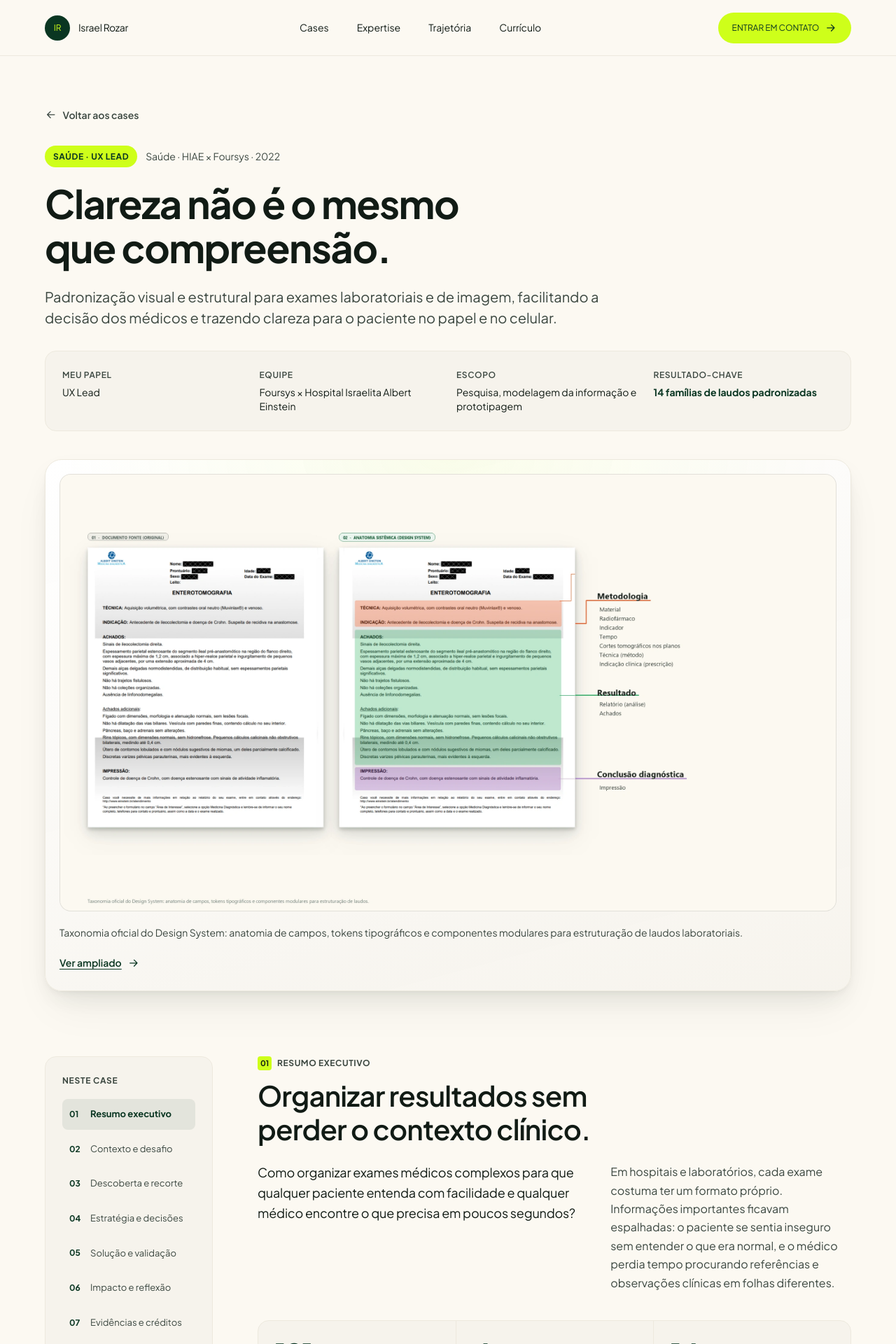
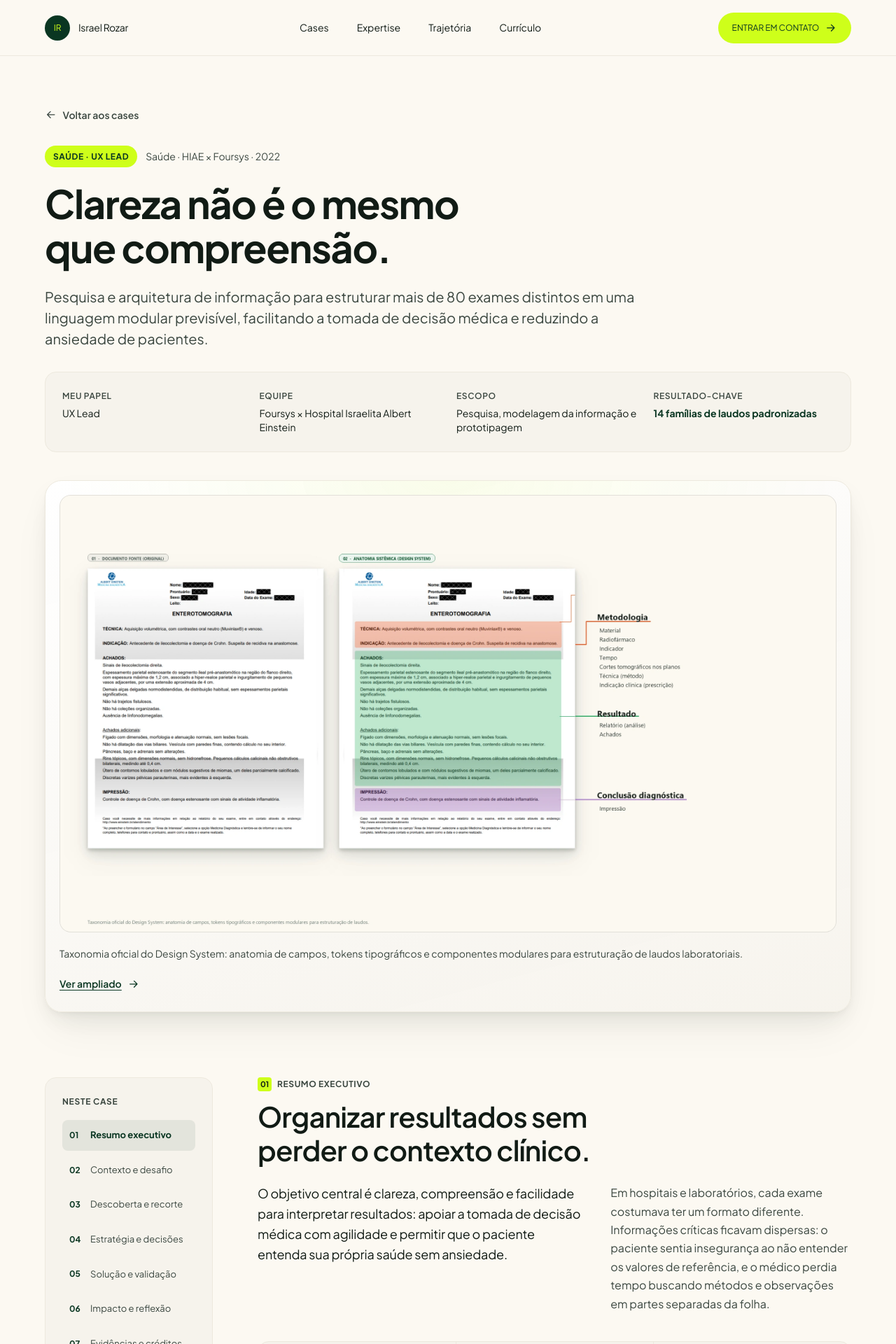
Before and after one commit to israelfull-commits/portfolio, a React (Vite) app in the folder site/: page /cases/einstein-laudos in a window 1280 px wide. Shown: the top 1920 px of the page at 70% size. Built offline with nearby package versions, Linux system fonts and the light colour scheme.

Commit message:
refactor(einstein): adopt exact core user synthesis on clarity, comprehension and interpretation ease

```diff
--- a/site/src/pages/CasePages.tsx
+++ b/site/src/pages/CasePages.tsx
@@ -192,7 +192,7 @@ export const einsteinPresentation: CasePresentationData = {
   headline: "Clareza não é o mesmo que compreensão.",
 
   subtitle:
-    "Padronização visual e estrutural para exames laboratoriais e de imagem, facilitando a decisão dos médicos e trazendo clareza para o paciente no papel e no celular.",
+    "Pesquisa e arquitetura de informação para estruturar mais de 80 exames distintos em uma linguagem modular previsível, facilitando a tomada de decisão médica e reduzindo a ansiedade de pacientes.",
 
   role: "UX Lead",
 
@@ -230,10 +230,10 @@ export const einsteinPresentation: CasePresentationData = {
         <>
           <div className="cp-summary">
             <p className="cp-lead">
-              Como organizar exames médicos complexos para que qualquer paciente entenda com facilidade e qualquer médico encontre o que precisa em poucos segundos?
+              O objetivo central é clareza, compreensão e facilidade para interpretar resultados: apoiar a tomada de decisão médica com agilidade e permitir que o paciente entenda sua própria saúde sem ansiedade.
             </p>
             <p>
-              Em hospitais e laboratórios, cada exame costuma ter um formato próprio. Informações importantes ficavam espalhadas: o paciente se sentia inseguro sem entender o que era normal, e o médico perdia tempo procurando referências e observações clínicas em folhas diferentes.
+              Em hospitais e laboratórios, cada exame costumava ter um formato diferente. Informações críticas ficavam dispersas: o paciente sentia insegurança ao não entender os valores de referência, e o médico perdia tempo buscando métodos e observações em partes separadas da folha.
             </p>
           </div>
           <CaseMetrics
```
